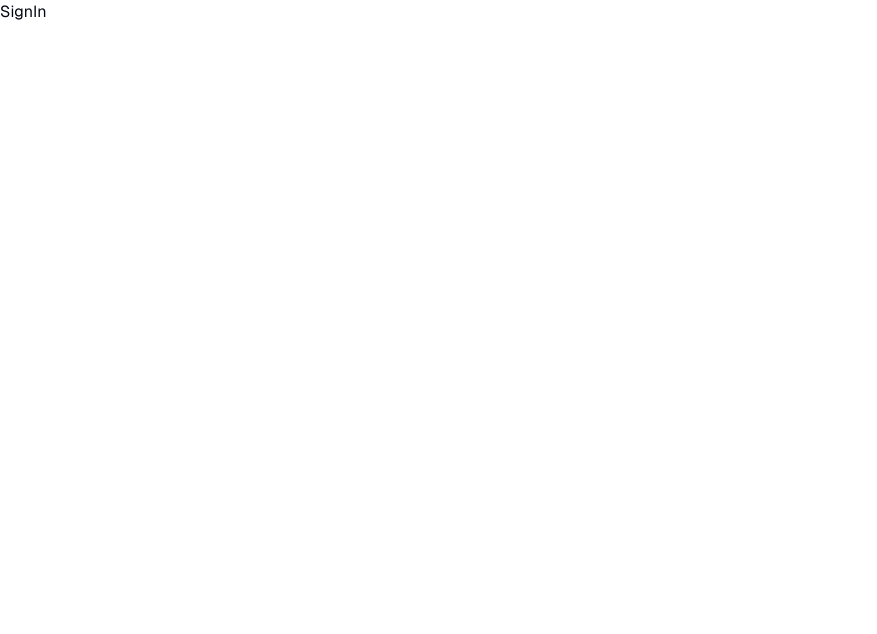
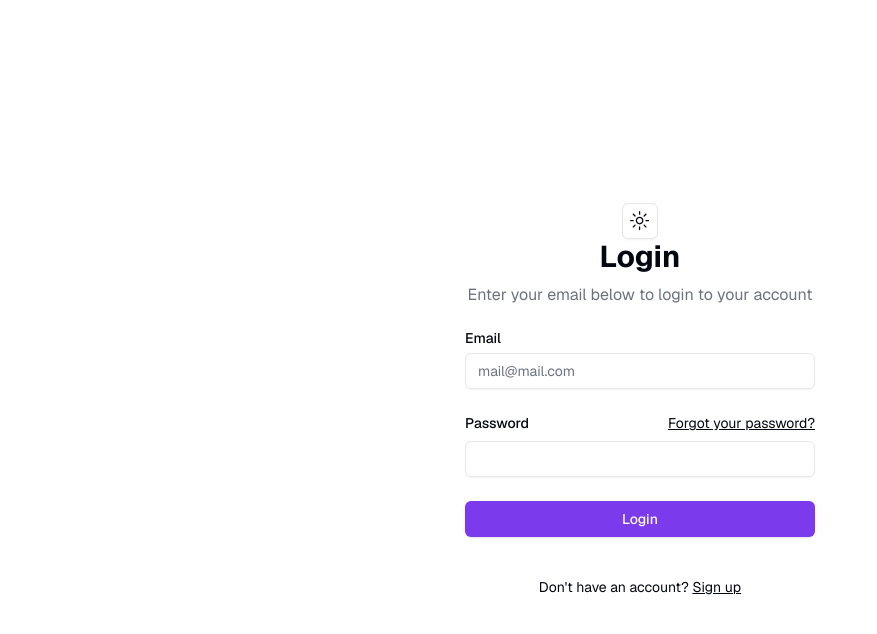
Before and after one commit to ledevmacedo/challenge-24, a Next.js app: page /signIn in a window 1280 px wide. Shown: the top 634 px of the page, without its empty margins (0-877 px from the left). Built offline with nearby package versions, Linux system fonts and the light colour scheme.

Commit message:
feat: signin Page

```diff
--- a/package.json
+++ b/package.json
@@ -14,6 +14,7 @@
     "@radix-ui/react-dialog": "^1.0.5",
     "@radix-ui/react-dropdown-menu": "^2.0.6",
     "@radix-ui/react-icons": "^1.3.0",
+    "@radix-ui/react-label": "^2.0.2",
     "@radix-ui/react-scroll-area": "^1.0.5",
     "@radix-ui/react-select": "^2.0.0",
     "@radix-ui/react-slot": "^1.0.2",
--- a/src/app/(auth)/signIn/page.tsx
+++ b/src/app/(auth)/signIn/page.tsx
@@ -1,9 +1,57 @@
 "use client"
+import Image from "next/image"
+import Link from "next/link"
+
+import {
+    Card,
+    CardContent,
+    CardDescription,
+    CardHeader,
+    CardTitle,
+} from "@/components/ui/card"
+import { Button } from "@/components/ui/button"
+import { Input } from "@/components/ui/input"
+import { Label } from "@/components/ui/label"
+import { ModeToggle } from "@/components/modeToggle"
+
 
 export default function SignIn() {
     return (
         <>
-            <h1>SignIn</h1>
+            <div className="flex flex-col items-center justify-center content-center h-dvh">
+                <ModeToggle />
+                <div className="mx-auto grid w-[350px] gap-6">
+                    <div className="grid gap-2 text-center">
+                        <h1 className="text-3xl font-bold">Login</h1>
+                        <p className="text-balance text-muted-foreground">
+                            Enter your email below to login to your account
+                        </p>
+                    </div>
+                    <div className="grid gap-2">
+                        <Label htmlFor="email">Email</Label>
+                        <Input type="email" id="email" placeholder="mail@mail.com" />
+                    </div>
+
+                    <div className="grid gap-2 ">
+                        <div className="flex items-center">
+                            <Label htmlFor="password">Password</Label>
+                            <Link href="#" className="ml-auto inline-block text-sm underline">
+                                Forgot your password?
+                            </Link>
+                        </div>
+                        <Input type="password" id="password" />
+                    </div>
+                    <Button type="submit" className="w-full">
+                        Login
+                    </Button>
+                    <div className="mt-4 text-center text-sm">
+                        Don&apos;t have an account?{" "}
+                        <Link href="/signUp" className="underline">
+                            Sign up
+                        </Link>
+                    </div>
+                </div>
+            </div>
         </>
     )
 }
--- /dev/null
+++ b/src/components/ui/label.tsx
@@ -0,0 +1,26 @@
+"use client"
+
+import * as React from "react"
+import * as LabelPrimitive from "@radix-ui/react-label"
+import { cva, type VariantProps } from "class-variance-authority"
+
+import { cn } from "@/lib/utils"
+
+const labelVariants = cva(
+  "text-sm font-medium leading-none peer-disabled:cursor-not-allowed peer-disabled:opacity-70"
+)
+
+const Label = React.forwardRef<
+  React.ElementRef<typeof LabelPrimitive.Root>,
+  React.ComponentPropsWithoutRef<typeof LabelPrimitive.Root> &
+    VariantProps<typeof labelVariants>
+>(({ className, ...props }, ref) => (
+  <LabelPrimitive.Root
+    ref={ref}
+    className={cn(labelVariants(), className)}
+    {...props}
+  />
+))
+Label.displayName = LabelPrimitive.Root.displayName
+
+export { Label }
```
Also changed, not shown: 1 other file (tests, documents, lock files or other folders).
